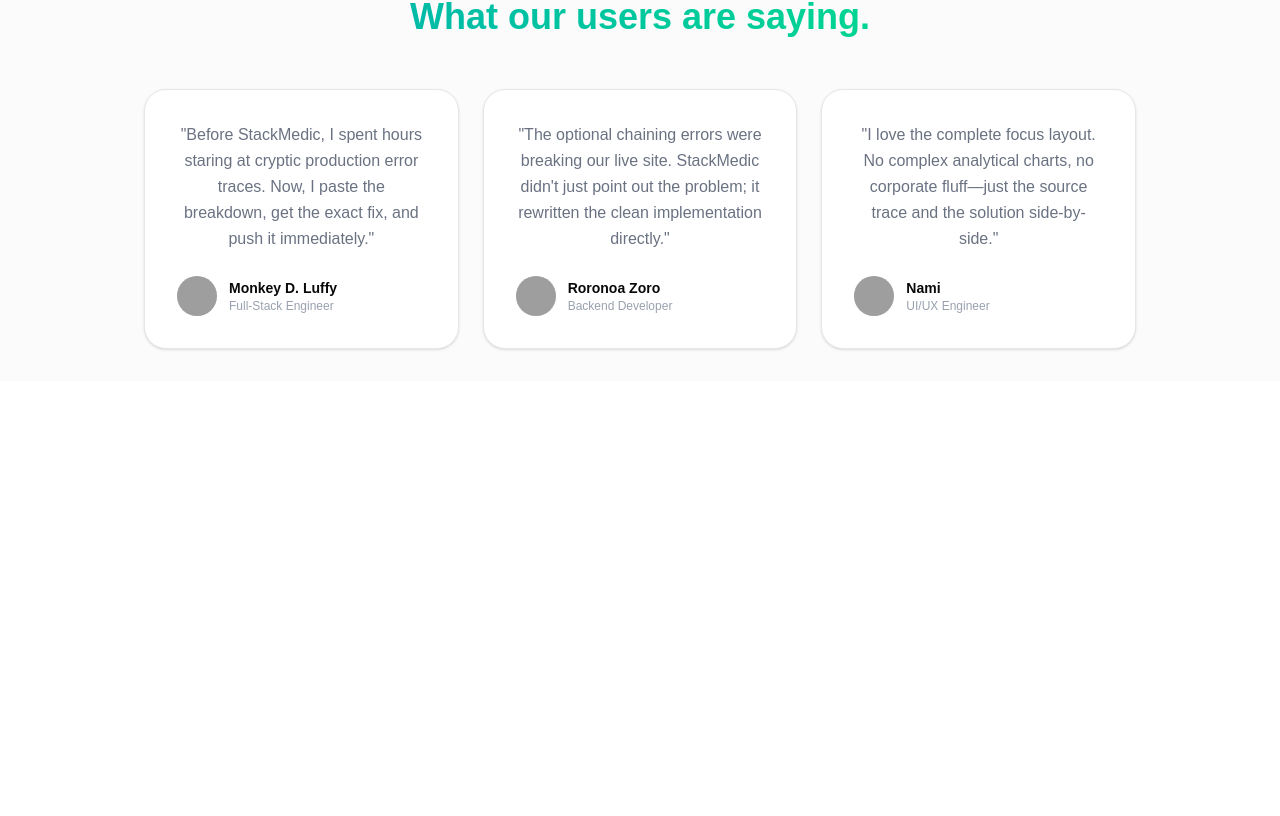
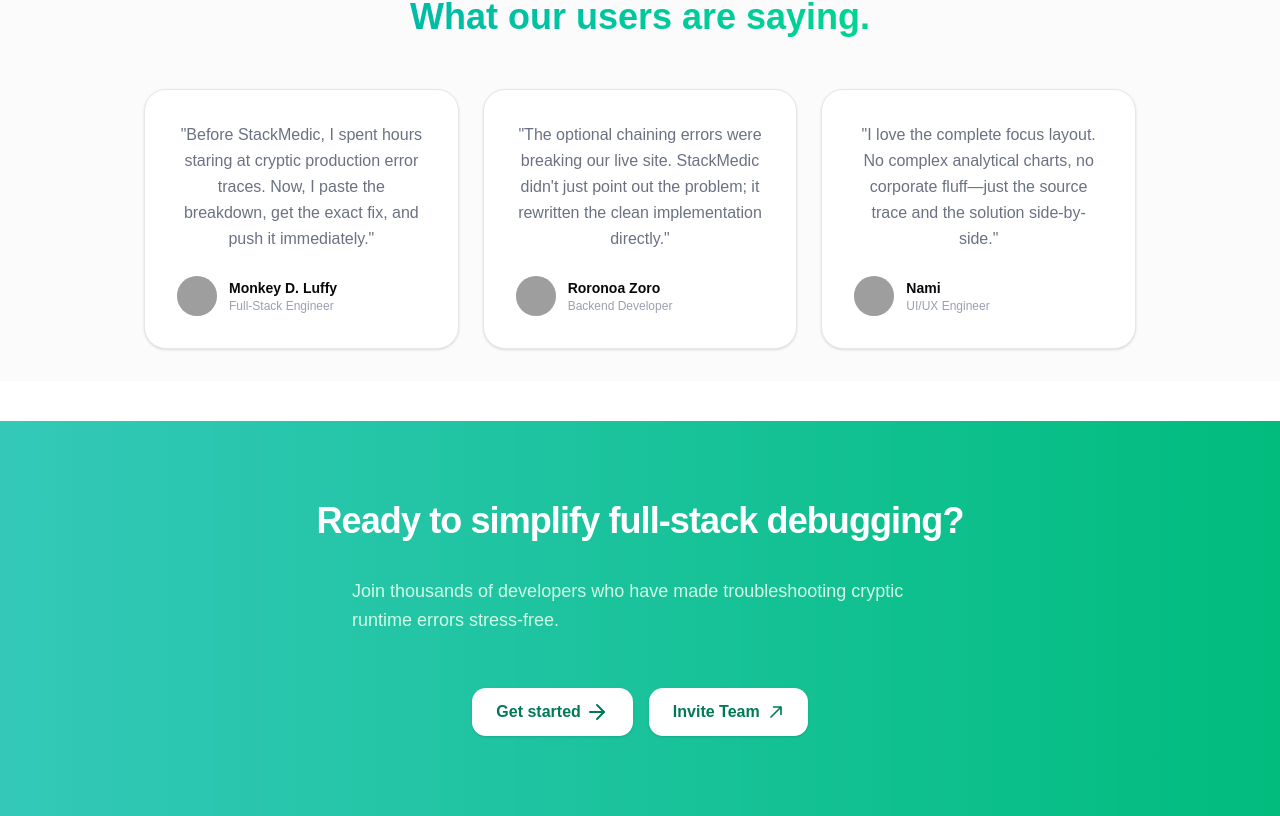
Before and after one commit to Zann-Dot/StackMedic-client, a React (Vite) app: page / in a window 1280 px wide. Shown: the part 2544-3360 px from the top of the page. Before the commit the page ends 2925 px from the top, so only its background shows below. Built offline with nearby package versions, Linux system fonts and the light colour scheme; grey boxes are pictures that could not be loaded.

Commit message:
feat: add CallToActionSection component and integrate it into Layout

```diff
--- /dev/null
+++ b/src/components/CallToActionSection.tsx
@@ -0,0 +1,42 @@
+import { Button } from "@base-ui/react/button";
+import { ArrowRight } from "lucide-react";
+
+export default function CallToActionSection() {
+    return (
+        <div className="flex w-full flex-col items-center justify-center gap-y-5 bg-linear-to-l from-emerald-500 to-teal-500/80 px-5 py-20 md:px-0 dark:bg-secondary/10">
+            <h2 className="mb-4 font-interphases text-3xl font-bold tracking-tight text-white md:text-4xl">
+                Ready to simplify full-stack debugging?
+            </h2>
+
+            <p className="mx-auto mb-8 max-w-xl font-interphases text-base leading-relaxed text-emerald-100 md:text-lg">
+                Join thousands of developers who have made troubleshooting cryptic
+                runtime errors stress-free.
+            </p>
+
+            <div className="flex flex-col items-center justify-center gap-4 sm:flex-row">
+                <Button className="group inline-flex w-full items-center justify-center rounded-xl bg-white px-6 py-3 font-interphases text-sm font-semibold text-emerald-700 shadow-sm transition-colors hover:bg-emerald-50 sm:w-auto md:text-base">
+                    Get started
+                    <ArrowRight className="ms-1" />
+                </Button>
+
+                <Button className="group inline-flex w-full items-center justify-center rounded-xl bg-white px-6 py-3 font-interphases text-sm font-semibold text-emerald-700 shadow-sm transition-colors hover:bg-emerald-50 sm:w-auto md:text-base">
+                    Invite Team
+                    <svg
+                        xmlns="http://www.w3.org/2000/svg"
+                        fill="none"
+                        viewBox="0 0 24 24"
+                        stroke-width="2.5"
+                        stroke="currentColor"
+                        className="ml-2 h-4 w-4 transition-transform group-hover:translate-x-0.5 group-hover:-translate-y-0.5"
+                    >
+                        <path
+                            stroke-linecap="round"
+                            stroke-linejoin="round"
+                            d="M4.5 19.5l15-15m0 0H8.25m11.25 0v11.25"
+                        />
+                    </svg>
+                </Button>
+            </div>
+        </div>
+    )
+}
--- a/src/pages/Layout.tsx
+++ b/src/pages/Layout.tsx
@@ -1,3 +1,4 @@
+import CallToActionSection from "@/components/CallToActionSection"
 import FeatureSection from "@/components/FeatureSection"
 import HeroSection from "@/components/HeroSection"
 import HowItWorksSection from "@/components/HowItWorksSection"
@@ -14,6 +15,7 @@ export default function Layout() {
                 <FeatureSection />
                 <HowItWorksSection />
                 <Testimonials />
+                <CallToActionSection />
             </main>
         </>
     )
```
